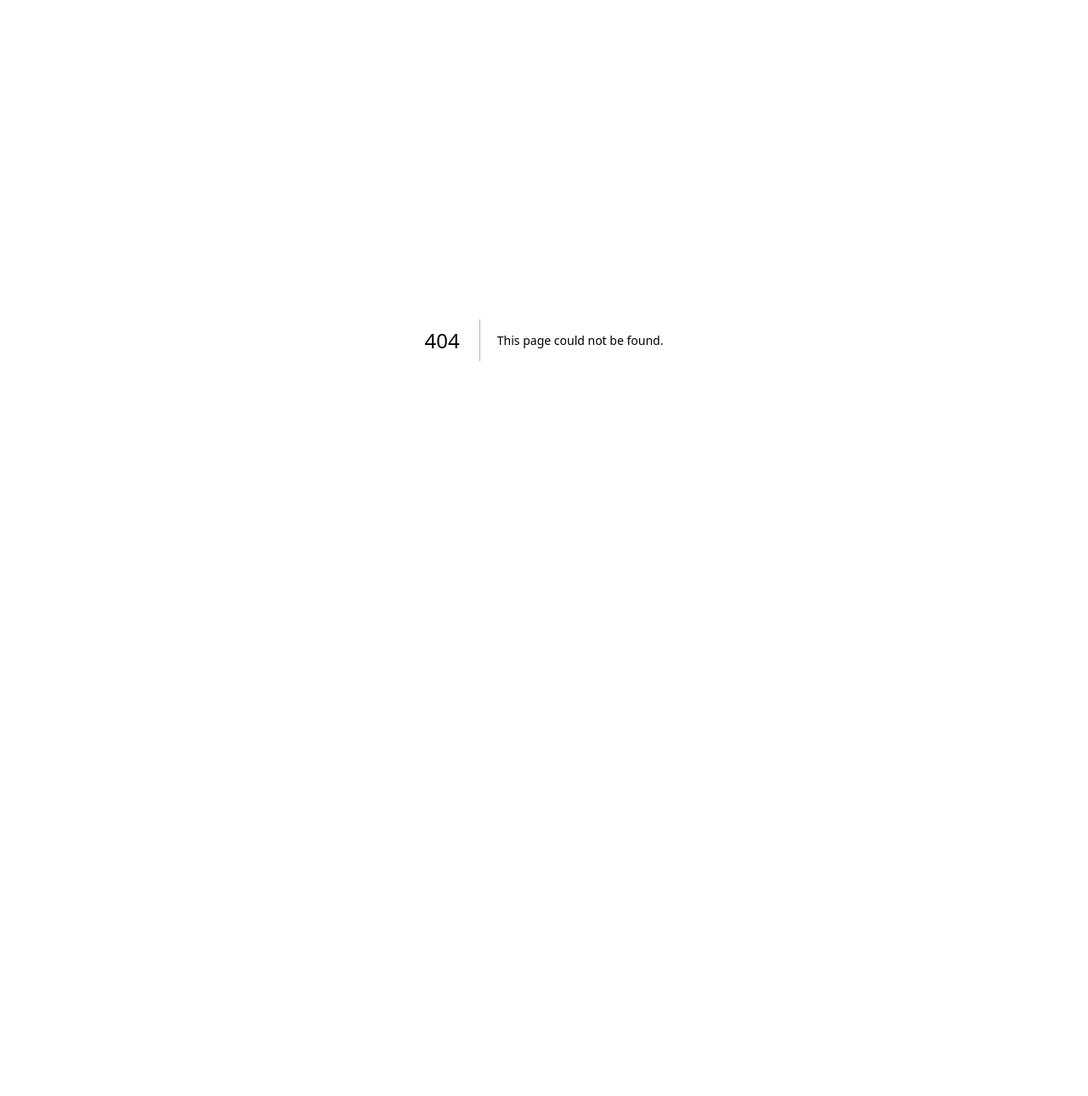
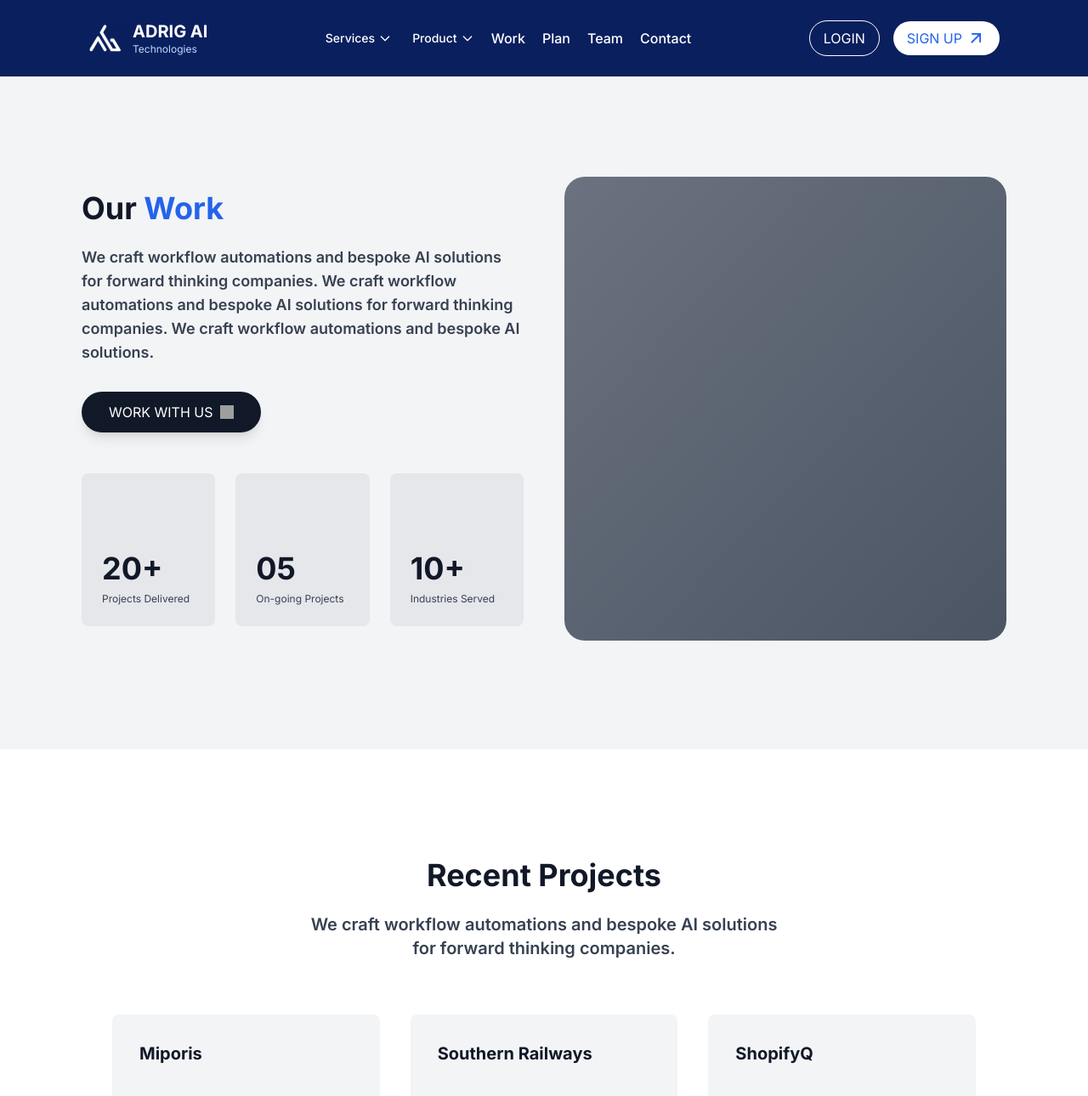
Before and after one commit to theopendraft/Adrig, a Next.js app: page /work in a window 1280 px wide. Before the commit this address had no page. Shown: the top 1290 px of the page at 85% size. Before the commit the page ends 800 px from the top, so only its background shows below. Built offline with nearby package versions, Linux system fonts and the light colour scheme; grey boxes are pictures that could not be loaded.

Commit message:
work page

```diff
--- /dev/null
+++ b/src/app/work/page.tsx
@@ -0,0 +1,20 @@
+import type { Metadata } from "next";
+import AdrigNavbarTabs from "@/components/AdrigNavbarTabs";
+import Work from "@/components/Work";
+import Footer from "@/components/Footer";
+
+export const metadata: Metadata = {
+  title: "Our Work | Adrig AI Technologies",
+  description:
+    "Explore Adrig AI Technologies' portfolio of innovative AI solutions, workflow automations, and custom software projects that have transformed businesses.",
+};
+
+export default function WorkPage() {
+  return (
+    <main className="min-h-screen bg-white pt-20">
+      <AdrigNavbarTabs />
+      <Work />
+      <Footer />
+    </main>
+  );
+}
--- a/src/components/AdrigNavbarTabs.tsx
+++ b/src/components/AdrigNavbarTabs.tsx
@@ -20,7 +20,7 @@ const DROPDOWN_TABS = [
 
 // Regular navigation links
 const NAV_LINKS = [
-  { name: "Work", href: "#process" },
+  { name: "Work", href: "/work" },
   { name: "Plan", href: "#innovation" },
   { name: "Team", href: "#partnership" },
   { name: "Contact", href: "/contact" },
@@ -77,16 +77,16 @@ export default function AdrigNavbarTabs() {
 
             {/* Auth Buttons */}
             <div className="hidden lg:flex items-center space-x-4">
-              <button className="px-6 py-1 text-white font-medium rounded-full border border-white/30 hover:bg-white/10 transition-colors duration-200">
+              <button className="px-4 py-2 text-white font-normal rounded-full border border-white/100 hover:bg-white/10 transition-colors duration-200">
                 LOGIN
               </button>
-              <button className="px-6 py-1 bg-white text-primary font-semibold rounded-full hover:bg-blue-50 transition-colors duration-200 flex items-center space-x-2">
+              <button className="px-4 py-2 bg-white text-primary font-normal rounded-full hover:bg-blue-50 transition-colors duration-200 flex items-center space-x-1">
                 <span>SIGN UP</span>
                 <img
-                src="/right-up-blue.png"
-                alt="right-up"
-                className="w-6 h-6"
-              />
+                  src="/right-up-blue.png"
+                  alt="right-up"
+                  className="w-6 h-6"
+                />
               </button>
             </div>
           </div>
--- a/src/components/Clients.tsx
+++ b/src/components/Clients.tsx
@@ -88,7 +88,7 @@ export default function Clients() {
     <section id="clients" className="section-padding bg-white">
       <div className="container-custom">
         {/* Section Title */}
-        <h2 className="text-4xl md:text-5xl font-bold text-center mb-16">
+        <h2 className="text-4xl md:text-4xl font-bold text-center mb-16">
           Our Clients
         </h2>
 
--- a/src/components/Hero.tsx
+++ b/src/components/Hero.tsx
@@ -32,7 +32,10 @@ export default function Hero() {
             <button className="w-full sm:w-auto px-6 sm:px-8 py-3 bg-transparent text-white font-semibold rounded-full border-2 border-white hover:bg-white/10 transition-all duration-200 uppercase text-xs sm:text-sm tracking-wide">
               OUR SERVICES
             </button>
-            <Link href="/contact" className="w-full sm:w-auto px-6 sm:px-8 py-3 bg-white text-primary font-semibold rounded-full hover:bg-blue-50 transition-all duration-200 shadow-lg hover:shadow-xl uppercase text-xs sm:text-sm tracking-wide flex items-center justify-center">
+            <Link
+              href="/contact"
+              className="w-full sm:w-auto px-6 sm:px-8 py-3 bg-white text-primary font-semibold rounded-full hover:bg-blue-50 transition-all duration-200 shadow-lg hover:shadow-xl uppercase text-xs sm:text-sm tracking-wide flex items-center justify-center"
+            >
               GET IN TOUCH
             </Link>
           </div>
--- a/src/components/Innovation.tsx
+++ b/src/components/Innovation.tsx
@@ -91,7 +91,7 @@ export default function Innovation() {
         <div className="grid lg:grid-cols-2 gap-12 lg:gap-16 mb-16">
           {/* Left Side - Text and Button */}
           <div className="space-y-8">
-            <h2 className="text-4xl md:text-5xl lg:text-6xl font-bold text-gray-900 leading-tight">
+            <h2 className="text-4xl md:text-4xl lg:text-4xl font-bold text-gray-900 leading-tight">
               Crafting Tomorrow&apos;s Innovation Solution
             </h2>
             <p className="text-gray-600 text-lg leading-relaxed">
--- a/src/components/Process.tsx
+++ b/src/components/Process.tsx
@@ -58,13 +58,13 @@ export default function Process() {
     <section id="process" className="section-padding bg-[#1a1a1a]">
       <div className="container-custom">
         {/* Section Title */}
-        <h2 className="text-4xl md:text-5xl font-bold text-center text-white mb-16">
+        <h2 className="text-4xl md:text-4xl font-bold text-center text-white mb-16">
           Our Process
         </h2>
 
         {/* Desktop: Grid Layout */}
         {!isMobile && (
-          <div className="grid grid-cols-1 sm:grid-cols-2 lg:grid-cols-4 gap-6 mb-6">
+          <div className="grid grid-cols-1 sm:grid-cols-2 lg:grid-cols-4 gap-4 mb-4">
             {processes.map((process, index) => (
               <ProcessCard key={index} process={process} />
             ))}
@@ -75,7 +75,7 @@ export default function Process() {
         {isMobile && <MobileSwipableCardStack processes={processes} />}
 
         {/* Bottom Horizontal Card */}
-        <div className="bg-gray-100 rounded-3xl p-8 flex flex-col md:flex-row items-center justify-between gap-6">
+        <div className="bg-gray-100 rounded-2xl p-4 flex flex-col md:flex-row items-center justify-between gap-6">
           {/* Left Side - Circular Profiles */}
           <div className="flex items-center gap-4">
             <div className="flex -space-x-3">
@@ -89,21 +89,16 @@ export default function Process() {
           </div>
 
           {/* Right Side - Button */}
-          <Link href="/contact" className="btn-primary px-8 py-4 text-base font-semibold flex items-center gap-2 whitespace-nowrap rounded-full">
+          <Link
+            href="/contact"
+            className="btn-primary px-4 py-2 text-base flex items-center gap-2 whitespace-nowrap rounded-full"
+          >
             GET IN TOUCH
-            <svg
-              className="w-5 h-5"
-              viewBox="0 0 24 24"
-              fill="none"
-              stroke="currentColor"
-              strokeWidth="2"
-            >
-              <path
-                d="M7 17L17 7M17 7H7M17 7V17"
-                strokeLinecap="round"
-                strokeLinejoin="round"
-              />
-            </svg>
+            <img
+                  src="/right-up-white.png"
+                  alt="right-up"
+                  className="w-6 h-6"
+                />
           </Link>
         </div>
       </div>
@@ -457,7 +452,7 @@ function ProcessCard({
       }}
     >
       <div
-        className="bg-gray-100 rounded-3xl p-8 flex flex-col justify-between aspect-[4/5] transition-all duration-300 ease-out cursor-pointer"
+        className="bg-gray-100 rounded-2xl p-8 flex flex-col justify-between aspect-[4/5] transition-all duration-300 ease-out cursor-pointer"
         style={{
           transform: isHovering
             ? `rotateX(${rotateX}deg) rotateY(${rotateY}deg) scale(1.05)`
--- a/src/components/Services.tsx
+++ b/src/components/Services.tsx
@@ -54,7 +54,7 @@ export default function Services() {
     <section id="services" className="section-padding bg-gray-100">
       <div className="container-custom">
         {/* Section Title */}
-        <h2 className="text-4xl md:text-5xl font-bold text-center mb-16">
+        <h2 className="text-4xl md:text-4xl font-bold text-center mb-16">
           Our Services
         </h2>
 
--- a/src/components/Testimonials.tsx
+++ b/src/components/Testimonials.tsx
@@ -65,19 +65,11 @@ export default function Testimonials() {
             </p>
             <button className="btn-primary px-8 py-4 text-base font-semibold flex items-center gap-2 rounded-full">
               OUR WORK
-              <svg
-                className="w-5 h-5"
-                viewBox="0 0 24 24"
-                fill="none"
-                stroke="currentColor"
-                strokeWidth="2"
-              >
-                <path
-                  d="M7 17L17 7M17 7H7M17 7V17"
-                  strokeLinecap="round"
-                  strokeLinejoin="round"
+              <img
+                  src="/right-up-white.png"
+                  alt="right-up"
+                  className="w-6 h-6"
                 />
-              </svg>
             </button>
           </div>
 
--- /dev/null
+++ b/src/components/Work.tsx
@@ -0,0 +1,133 @@
+"use client";
+
+import { useState } from "react";
+import Link from "next/link";
+
+export default function Work() {
+  const projects = [
+    { id: 1, name: "Miporis" },
+    { id: 2, name: "Southern Railways" },
+    { id: 3, name: "ShopifyQ" },
+    { id: 4, name: "Barron Tech Serve" },
+    { id: 5, name: "Aladdyn" },
+    { id: 6, name: "Data Drone" },
+    { id: 7, name: "Dagala" },
+    { id: 8, name: "VIT" },
+    { id: 9, name: "SRM University" },
+  ];
+
+  return (
+    <>
+      {/* Hero Section */}
+      <section className="relative bg-gray-100 py-20 md:py-32">
+        <div className="container-custom">
+          <div className="grid grid-cols-1 lg:grid-cols-2 gap-12 items-center">
+            {/* Left Side - Content */}
+            <div>
+              <h1 className="text-4xl md:text-4xl lg:text-4xl font-bold text-gray-900 leading-tight mb-6">
+                Our <span className="text-primary">Work</span>
+              </h1>
+              <p className="text-base md:text-lg text-gray-700 leading-relaxed mb-8 font-semibold">
+                We craft workflow automations and bespoke AI solutions for
+                forward thinking companies. We craft workflow automations and
+                bespoke AI solutions for forward thinking companies. We craft
+                workflow automations and bespoke AI solutions.
+              </p>
+
+              <Link
+                href="/contact"
+                className="inline-flex items-center gap-2 px-8 py-3 bg-gray-900 text-white rounded-full hover:bg-gray-800 transition-all duration-200 shadow-lg mb-12"
+              >
+                WORK WITH US
+                <img
+                  src="/right-up-white.png"
+                  alt="Arrow Right"
+                  className="w-4 h-4"
+                />
+              </Link>
+
+              {/* Stats */}
+              <div className="grid grid-cols-3 gap-6">
+                <div className="bg-gray-200 rounded-lg p-6 min-h-[180px] flex flex-col justify-end">
+                  <div className="text-4xl md:text-4xl font-bold text-gray-900 mb-2">
+                    20+
+                  </div>
+                  <div className="text-xs text-gray-700">
+                    Projects Delivered
+                  </div>
+                </div>
+                <div className="bg-gray-200 rounded-lg p-6 min-h-[180px] flex flex-col justify-end">
+                  <div className="text-4xl md:text-4xl font-bold text-gray-900 mb-2">
+                    05
+                  </div>
+                  <div className="text-xs text-gray-700">On-going Projects</div>
+                </div>
+                <div className="bg-gray-200 rounded-lg p-6 min-h-[180px] flex flex-col justify-end">
+                  <div className="text-4xl md:text-4xl font-bold text-gray-900 mb-2">
+                    10+
+                  </div>
+                  <div className="text-xs text-gray-700">Industries Served</div>
+                </div>
+              </div>
+            </div>
+
+            {/* Right Side - Image Box */}
+            <div className="aspect-[4/4.2] bg-gray-500 rounded-3xl overflow-hidden">
+              <div className="w-full h-full bg-gradient-to-br from-gray-500 to-gray-600"></div>
+            </div>
+          </div>
+        </div>
+      </section>
+
+      {/* Projects Grid Section */}
+      <section className="py-20 md:py-32 bg-white">
+        <div className="container-custom">
+          {/* Section Heading */}
+          <div className="text-center mb-16">
+            <h2 className="text-3xl md:text-4xl lg:text-4xl font-bold text-gray-900 mb-6">
+              Recent Projects
+            </h2>
+            <p className="text-base font-semibold md:text-xl text-gray-700 max-w-2xl mx-auto px-14">
+              We craft workflow automations and bespoke AI solutions for forward
+              thinking companies.
+            </p>
+          </div>
+
+          {/* Projects Grid - 3x3 */}
+          <div className="mx-9 grid grid-cols-1 md:grid-cols-2 lg:grid-cols-3 gap-9">
+            {projects.map((project) => (
+              <div
+                key={project.id}
+                className="relative bg-gray-100 rounded-lg p-8 min-h-[280px] flex flex-col justify-between group"
+              >
+                {/* Project Name */}
+                <h3 className="text-xl font-bold text-gray-900">
+                  {project.name}
+                </h3>
+
+                {/* Plus Button */}
+                <div className="flex justify-end">
+                  <button className="w-10 h-10 bg-primary text-white rounded flex items-center justify-center hover:bg-primary-dark transition-colors">
+                    <svg
+                      className="w-5 h-5"
+                      fill="none"
+                      stroke="currentColor"
+                      viewBox="0 0 24 24"
+                    >
+                      <path
+                        strokeLinecap="round"
+                        strokeLinejoin="round"
+                        strokeWidth={2}
+                        d="M12 4v16m8-8H4"
+                      />
+                    </svg>
+                  </button>
+                </div>
+              </div>
+            ))}
+          </div>
+        </div>
+      </section>
+    </>
+  );
+}
--- a/src/components/services/PredictiveAnalytics.tsx
+++ b/src/components/services/PredictiveAnalytics.tsx
@@ -153,7 +153,7 @@ export default function PredictiveAnalytics() {
               <h2 className="text-3xl md:text-4xl lg:text-5xl font-bold text-gray-900 mb-6">
                 Key Features
               </h2>
-              <p className="text-base md:text-lg text-gray-700 leading-relaxed">
+              <p className="text-base font-semibold md:text-xl text-gray-700 max-w-2xl mx-auto px-14">
                 We craft workflow automations and bespoke AI solutions for
                 forward thinking companies.
               </p>
@@ -193,7 +193,7 @@ export default function PredictiveAnalytics() {
             <h2 className="text-3xl md:text-4xl lg:text-4xl font-bold text-gray-900 mb-6">
               How Your Business Benefits
             </h2>
-            <p className="text-base font-bold md:text-xl text-gray-700 max-w-2xl mx-auto px-14">
+            <p className="text-base font-semibold md:text-xl text-gray-700 max-w-2xl mx-auto px-14">
               We craft workflow automations and bespoke AI solutions for forward
               thinking companies.
             </p>
@@ -202,7 +202,10 @@ export default function PredictiveAnalytics() {
           {/* Benefits Grid */}
           <div className="grid grid-cols-1 md:grid-cols-2 lg:grid-cols-3 gap-3">
             {benefits.map((benefit) => (
-              <div key={benefit.number} className="h-48 bg-gray-100 rounded-xl p-6 justify-between flex flex-col">
+              <div
+                key={benefit.number}
+                className="h-48 bg-gray-100 rounded-xl p-6 justify-between flex flex-col"
+              >
                 {/* Number Badge */}
                 <div className="inline-flex items-center justify-center w-10 h-10 bg-primary text-white font-bold rounded mb-4">
                   {benefit.number}
@@ -223,10 +226,10 @@ export default function PredictiveAnalytics() {
         <div className="container-custom">
           {/* Section Heading */}
           <div className="text-center mb-16">
-            <h2 className="text-3xl md:text-4xl lg:text-5xl font-bold text-gray-900 mb-6">
+            <h2 className="text-3xl md:text-4xl lg:text-4xl font-bold text-gray-900 mb-6">
               Our Predictive Analytics Methodology
             </h2>
-            <p className="text-xl md:text-lg text-gray-700 max-w-2xl mx-auto px-20">
+            <p className="text-base font-semibold md:text-xl text-gray-700 max-w-2xl mx-auto px-14">
               We craft workflow automations and bespoke AI solutions for forward
               thinking companies.
             </p>
@@ -235,10 +238,7 @@ export default function PredictiveAnalytics() {
           {/* Methodology Grid */}
           <div className="grid grid-cols-1 md:grid-cols-2 gap-14">
             {methodologies.map((methodology, index) => (
-              <div
-                key={index}
-                className=""
-              >
+              <div key={index} className="">
                 <div className="flex items-start gap-4">
                   {/* Blue Arrow Icon */}
                   <div className="flex-shrink-0 w-10 h-10 bg-primary rounded flex items-center justify-center">
@@ -272,7 +272,7 @@ export default function PredictiveAnalytics() {
         <div className="container-custom">
           {/* Section Heading */}
           <div className="text-center mb-16">
-            <h2 className="text-3xl md:text-4xl lg:text-5xl font-bold text-gray-900 mb-6">
+            <h2 className="text-3xl md:text-4xl lg:text-4xl font-bold text-gray-900 mb-6">
               Frequently Asked Questions
             </h2>
           </div>
@@ -307,12 +307,7 @@ export default function PredictiveAnalytics() {
                       </div>
                     ) : (
                       <div className="w-8 h-8 flex items-center justify-center bg-primary rounded-sm">
-
-                        <img
-                          src="/plus.png"
-                          alt="plus"
-                          className="w-4 h-4"
-                        />
+                        <img src="/plus.png" alt="plus" className="w-4 h-4" />
                       </div>
                     )}
                   </div>
@@ -340,14 +335,17 @@ export default function PredictiveAnalytics() {
       <section className="py-20 md:py-32 bg-gray-100">
         <div className="container-custom">
           <div className="max-w-3xl mx-auto text-center">
-            <h2 className="text-3xl md:text-4xl lg:text-5xl font-bold text-gray-900 mb-6">
+            <h2 className="text-3xl md:text-4xl lg:text-4xl font-bold text-gray-900 mb-6">
               Ready to Get Started?
             </h2>
             <p className="text-base md:text-lg text-gray-700 mb-8 leading-relaxed">
               Let&apos;s discuss how our predictive analytics solutions can help
               your business gain a competitive edge and drive growth.
             </p>
-            <Link href="/contact" className="inline-flex items-center gap-2 px-8 py-3 bg-gray-900 text-white font-semibold rounded-full hover:bg-gray-800 transition-all duration-200 shadow-lg">
+            <Link
+              href="/contact"
+              className="inline-flex items-center gap-2 px-8 py-3 bg-gray-900 text-white font-semibold rounded-full hover:bg-gray-800 transition-all duration-200 shadow-lg"
+            >
               GET IN TOUCH
               <img
                 src="/right-up-white.png"
```
